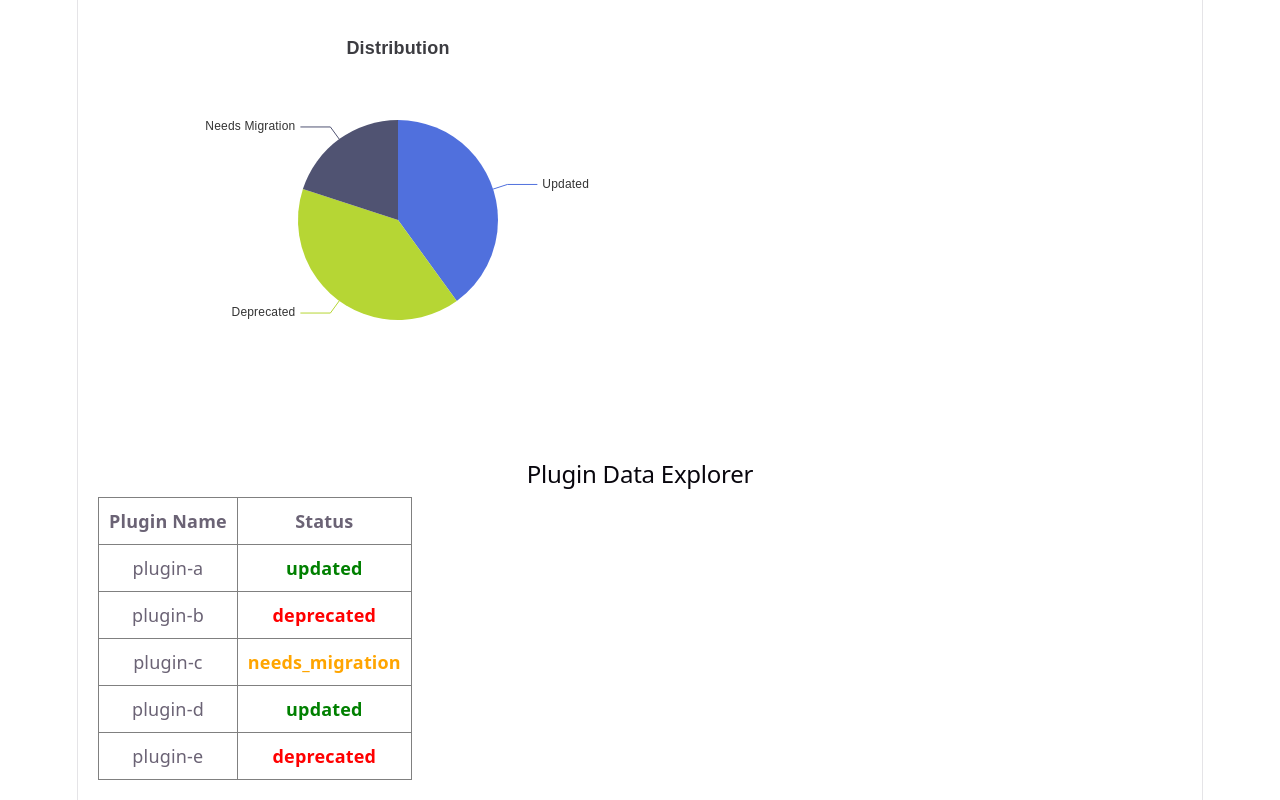
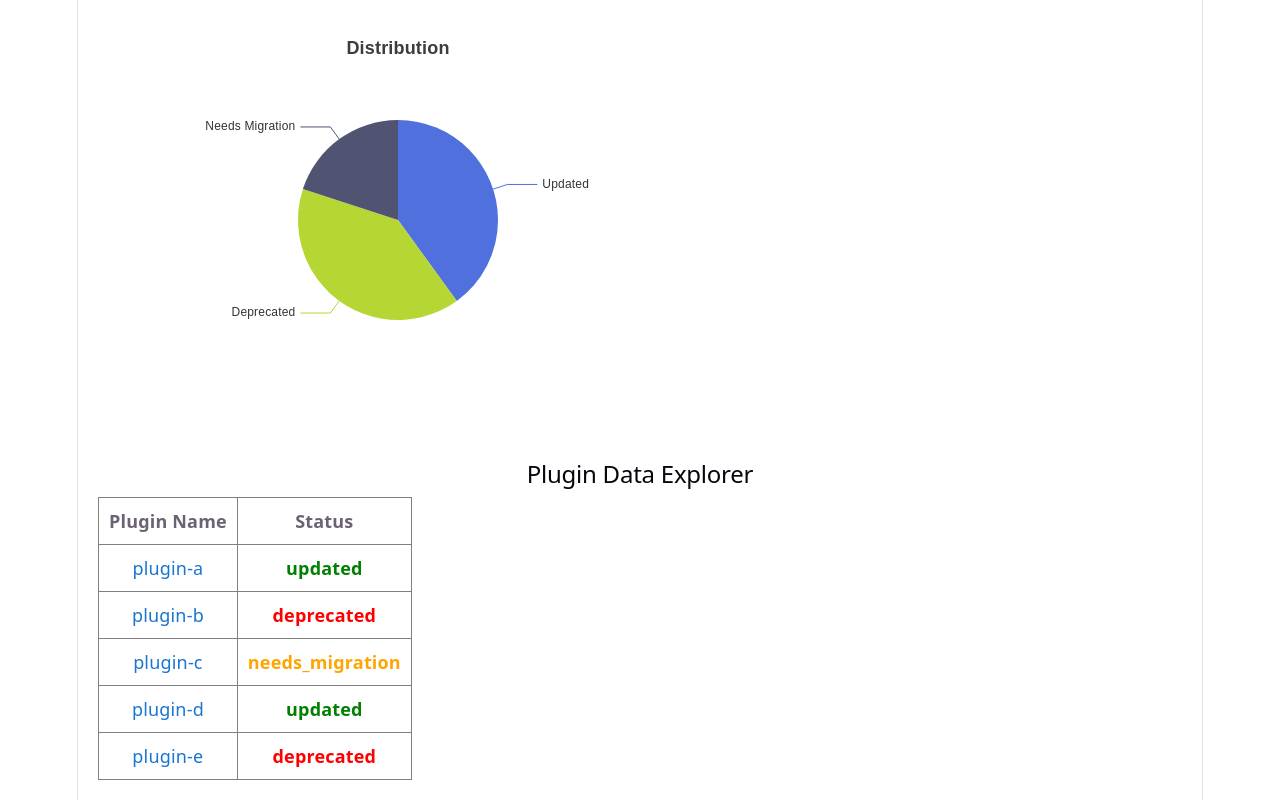
Before and after one commit to RKdecoder1402/plugin-modernizer-stats-Visualization, a React (Vite) app: page / in a window 1280 px wide. Shown: the part 746-1546 px from the top of the page. Built offline with nearby package versions, Linux system fonts and the light colour scheme.

Commit message:
add clickable plugin links in table

```diff
--- a/src/App.tsx
+++ b/src/App.tsx
@@ -192,7 +192,16 @@
               onClick={() => setSelectedPlugin(plugin)}
               style={{ cursor: "pointer" }}
             >
-              <td>{plugin.name}</td>
+              <td>
+  <a
+    href={plugin.url}
+    target="_blank"
+    rel="noreferrer"
+    style={{ color: "#1976d2", textDecoration: "none" }}
+  >
+    {plugin.name}
+  </a>
+</td>
               <td
   style={{
     color:
--- a/src/data/plugins.json
+++ b/src/data/plugins.json
@@ -1,7 +1,27 @@
 [
-  { "name": "plugin-a", "status": "updated" },
-  { "name": "plugin-b", "status": "deprecated" },
-  { "name": "plugin-c", "status": "needs_migration" },
-  { "name": "plugin-d", "status": "updated" },
-  { "name": "plugin-e", "status": "deprecated" }
+  {
+    "name": "plugin-a",
+    "status": "updated",
+    "url": "https://github.com/jenkinsci/plugin-a-plugin"
+  },
+  {
+    "name": "plugin-b",
+    "status": "deprecated",
+    "url": "https://github.com/jenkinsci/plugin-b-plugin"
+  },
+  {
+    "name": "plugin-c",
+    "status": "needs_migration",
+    "url": "https://github.com/jenkinsci/plugin-c-plugin"
+  },
+  {
+    "name": "plugin-d",
+    "status": "updated",
+    "url": "https://github.com/jenkinsci/plugin-d-plugin"
+  },
+  {
+    "name": "plugin-e",
+    "status": "deprecated",
+    "url": "https://github.com/jenkinsci/plugin-e-plugin"
+  }
 ]
```
